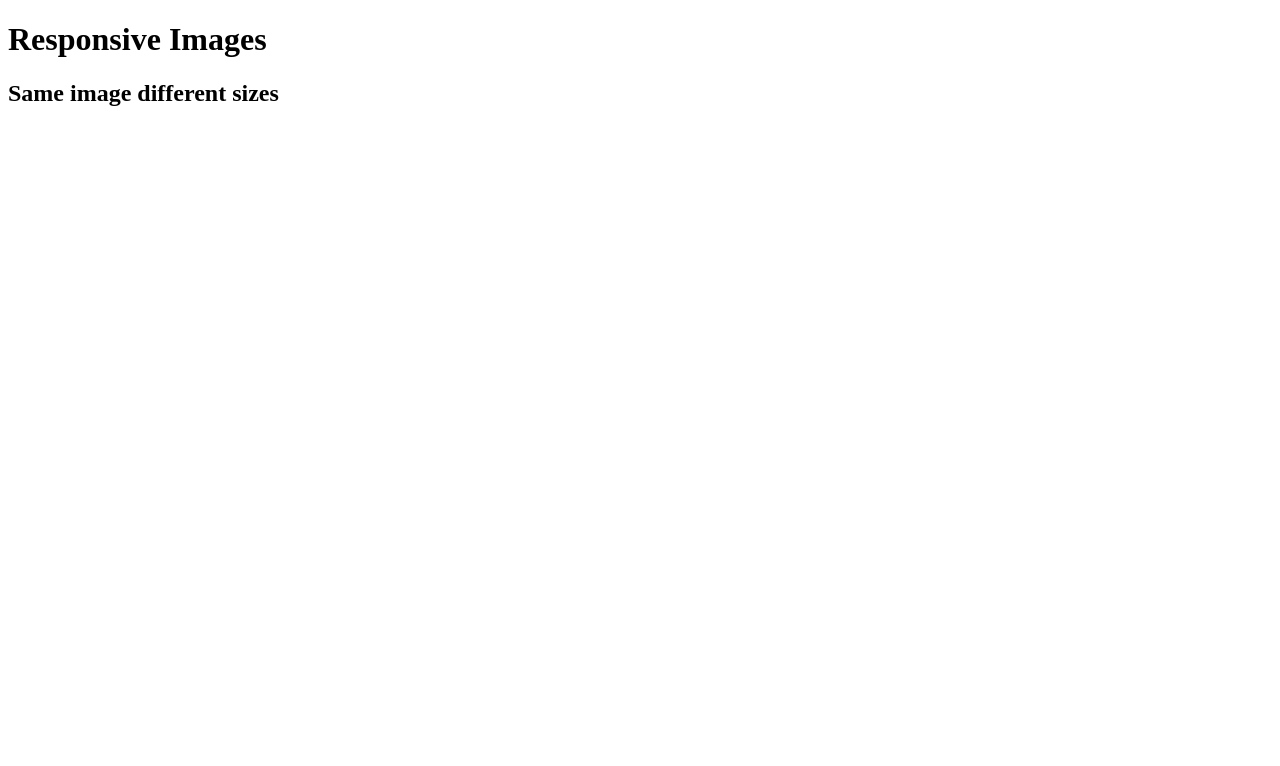
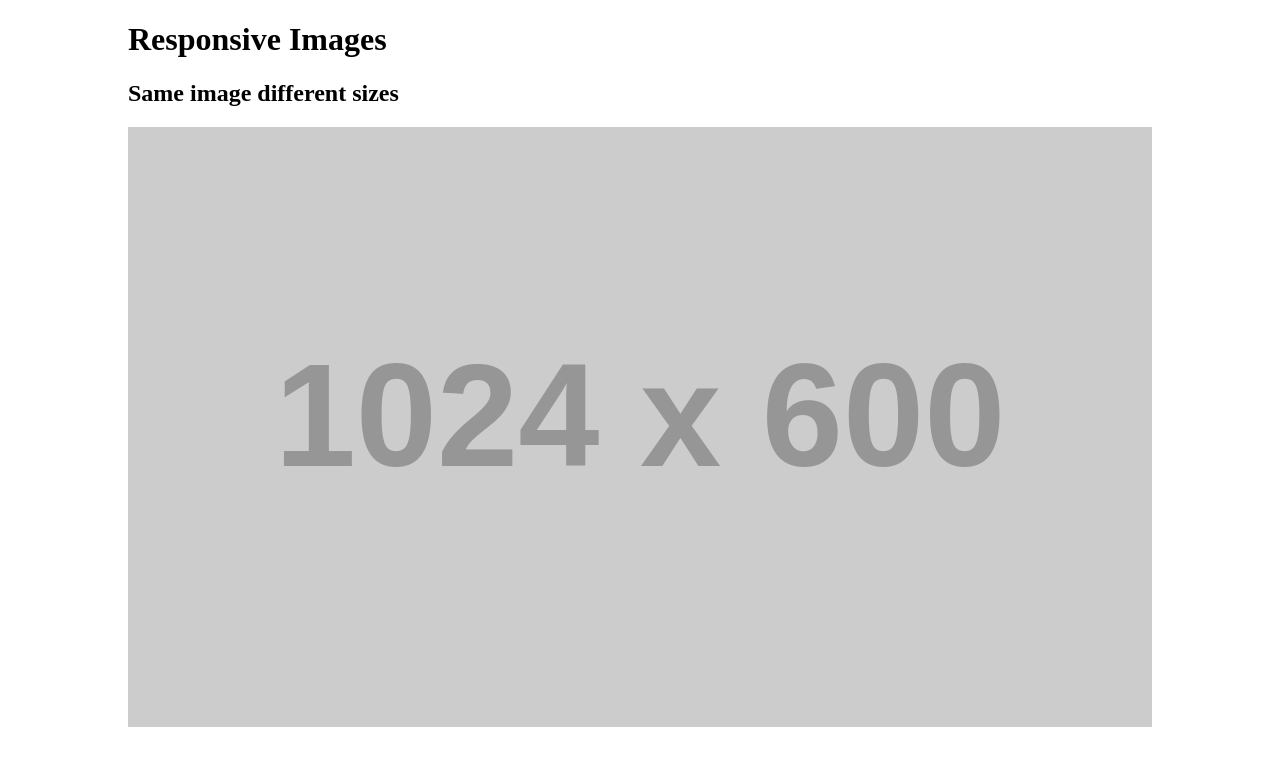
Before and after one commit to puli0016/mtm6201-week5, a plain HTML site: page index.html in a window 1280 px wide. Drawn offline with Linux system fonts and the light colour scheme; placeholder pictures from the web are drawn by us.

Commit message:
adds the first demo

```diff
--- a/css/main.css
+++ b/css/main.css
@@ -0,0 +1,8 @@
+.container {
+    max-width: 1024px;
+    margin: 0 auto;
+}
+
+img {
+    width: 100%;
+}
--- a/index.html
+++ b/index.html
@@ -4,15 +4,21 @@
     <meta charset="UTF-8">
     <meta name="viewport" content="width=device-width, initial-scale=1.0">
     <title>Week 5 - Image Optimization</title>
+    <link rel="stylesheet" href="css/main.css">
 </head>
 <body>
     <div class="container">
         <h1>Responsive Images</h1>
         <section>
             <h2>Same image different sizes</h2>
-
+            <img srcset="https://placehold.co/320x200 320w,
+            https://placehold.co/600x400 600w,
+            https://placehold.co/1024x600 1024w"
+            sizes="(max-width: 320px) 320px,
+            (max-width: 600px) 600px,
+            (max-width: 1024px) 1024px"
+            src="https://placehold.co/600x400" alt="placeholder image">
         </section>
-
     </div>
 </body>
 </html>
```
